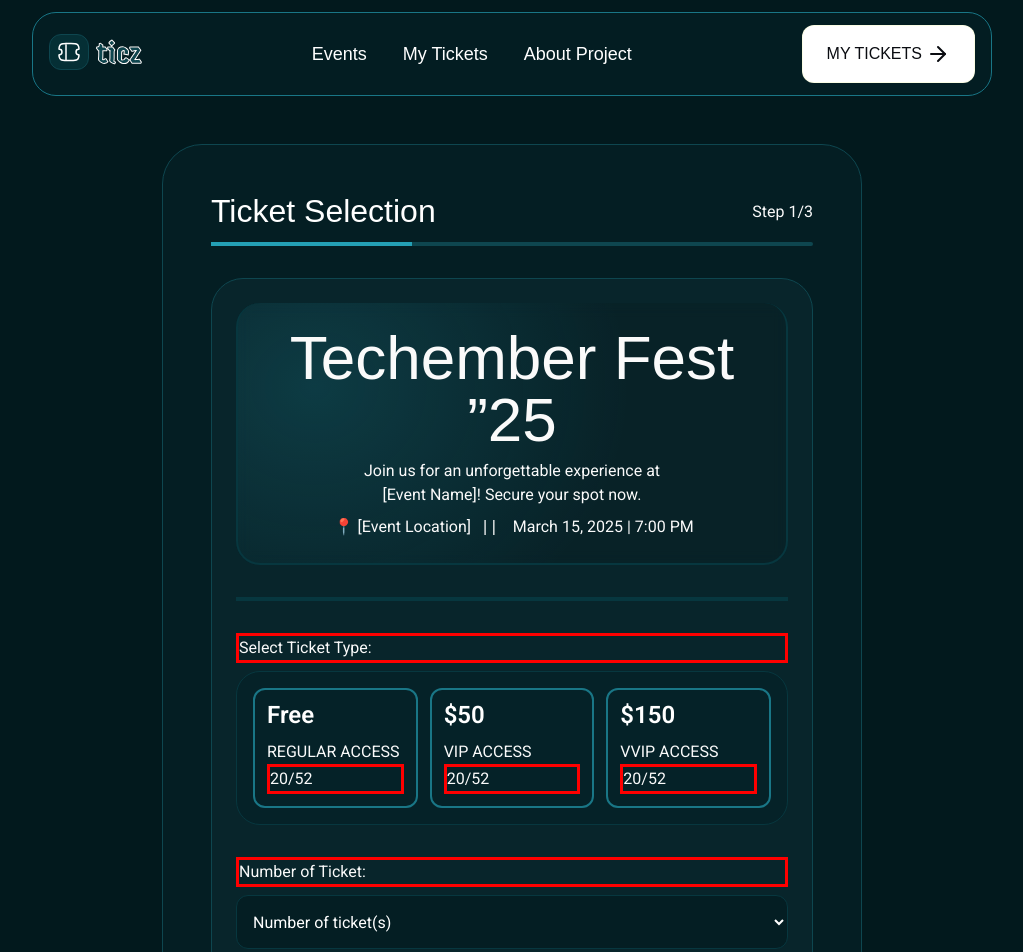
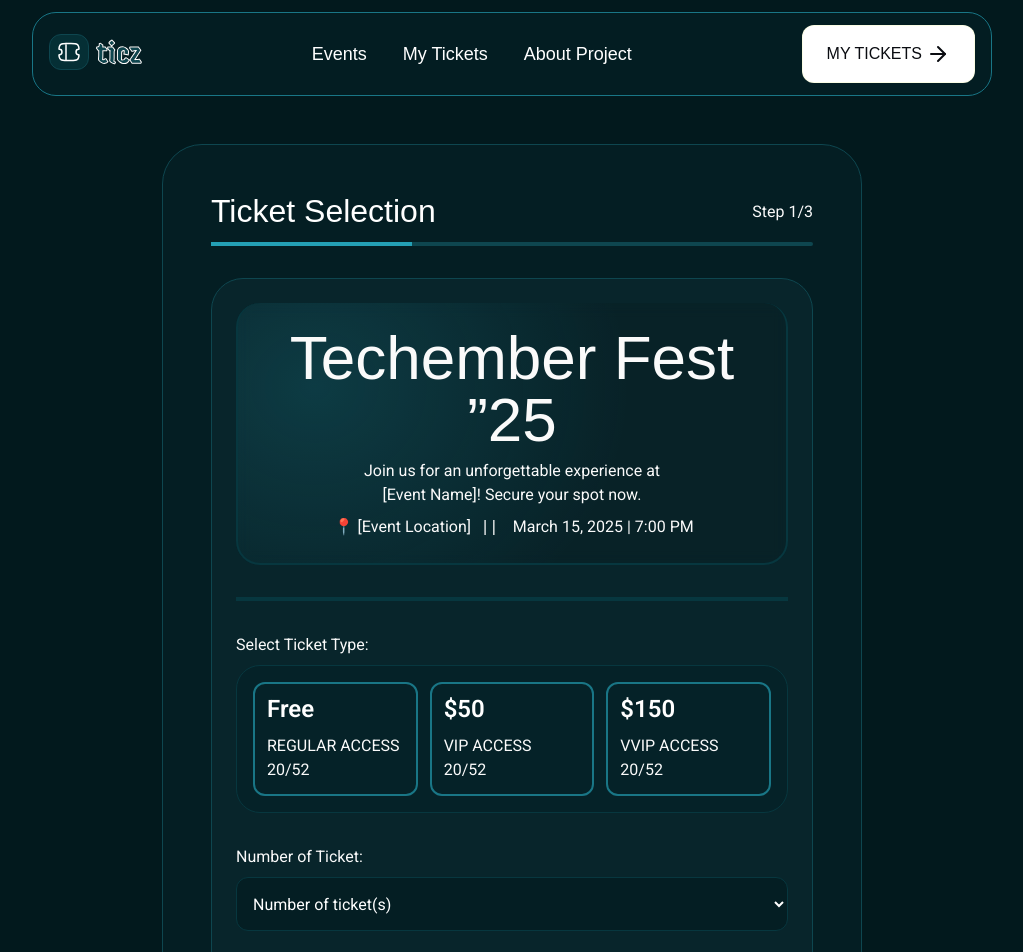
Before and after one commit to Oghenerevo/hngx-ticket-generator, a React (Vite) app: page / in a window 1280 px wide. Shown: the top 952 px of the page, without its empty margins (128-1151 px from the left). Built offline with nearby package versions, Linux system fonts and the light colour scheme; a web font is replaced by a local one.

Commit message:
fix: updated style for ticket types

```diff
--- a/src/App.css
+++ b/src/App.css
@@ -180,14 +180,14 @@ button:hover .btn-icon {
   padding: 16px 0;
 }
 
-.ticket-section p {
+.ticket-section .label, .ticket-item p {
   color: #FAFAFA;
   font-family: "Roboto", sans-serif;
   font-size: 16px;
   font-style: normal;
   font-weight: 400;
   line-height: 150%;
-  border: red solid;
+  /* border: red solid; */
 }
 
 .ticket-item {
--- a/src/components/Ticket.jsx
+++ b/src/components/Ticket.jsx
@@ -208,7 +208,7 @@ const Ticket = () => {
 							<div className="line"></div>
 
 							<div className="ticket-section">
-								<p>Select Ticket Type: </p>
+								<p className='label'>Select Ticket Type: </p>
 								<div className="ticket-types">
 									{[
 										{ type: 'Free', description: 'Regular access', available: '20/52', status: 'Regular' },
@@ -233,7 +233,7 @@ const Ticket = () => {
 							</div>
 
 							<div className="ticket-section">
-								<p>Number of Ticket: </p>
+								<p className="label">Number of Ticket: </p>
 								<select
 										id="numberDropdown"
 										value={formData.selectedNumber}
```
